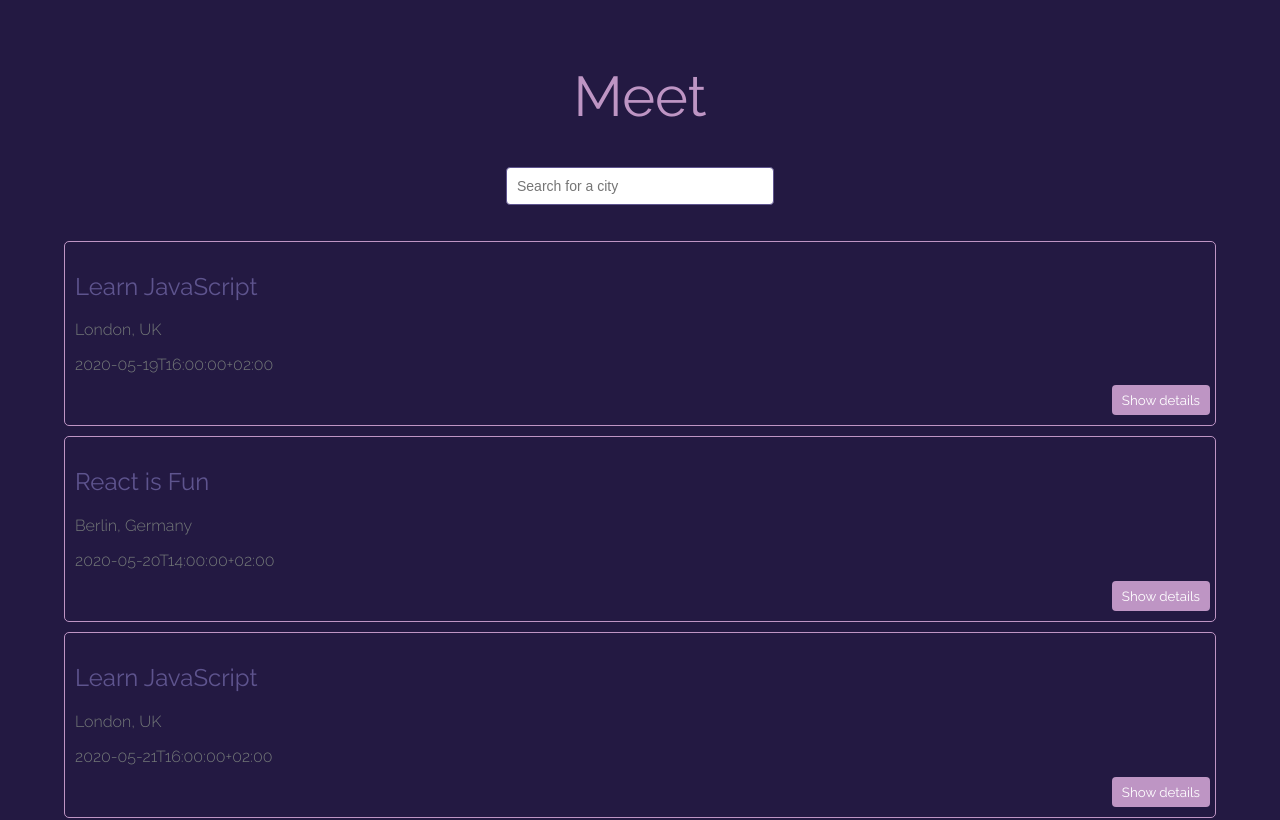
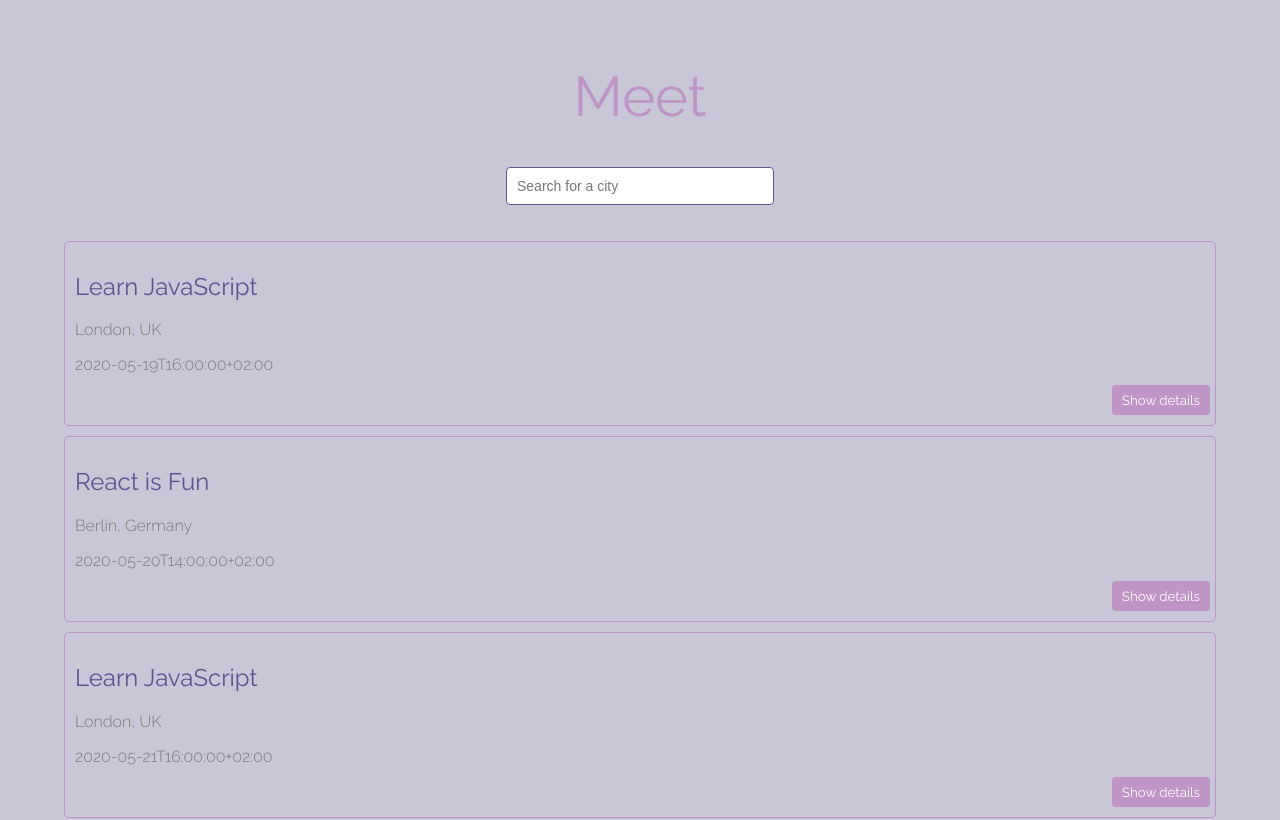
Before and after one commit to LeandraMT/meet_app, a React (Create React App) app: page / in a window 1280 px wide. Shown: the top 820 px of the page. Built offline with nearby package versions, Linux system fonts and the light colour scheme; what atatus-spa would draw is missing.

Commit message:
changed color of background

```diff
--- a/src/App.css
+++ b/src/App.css
@@ -1,7 +1,7 @@
 @import url('https://fonts.googleapis.com/css2?family=Raleway:wght@100;200;300;400;500&display=swap');
 
 :root {
-  --background: #231942;
+  --background: #c8c6d7;
   --color: #be95c4;
   --darker_color: #5e548e;
   --grey: #757a79;
```
